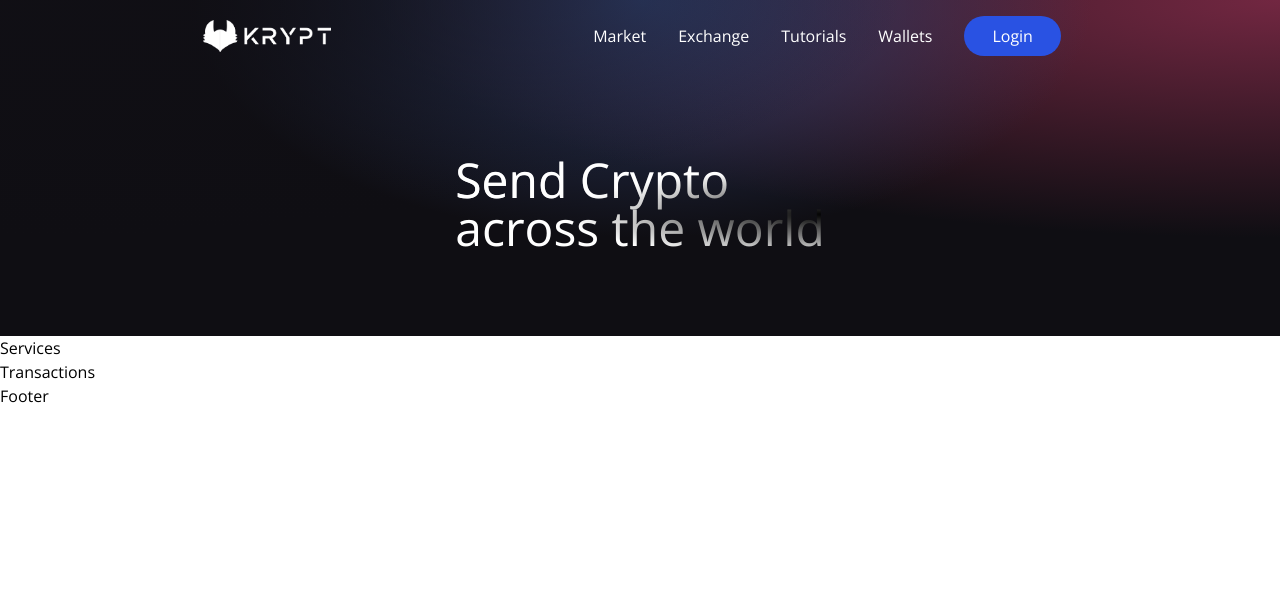
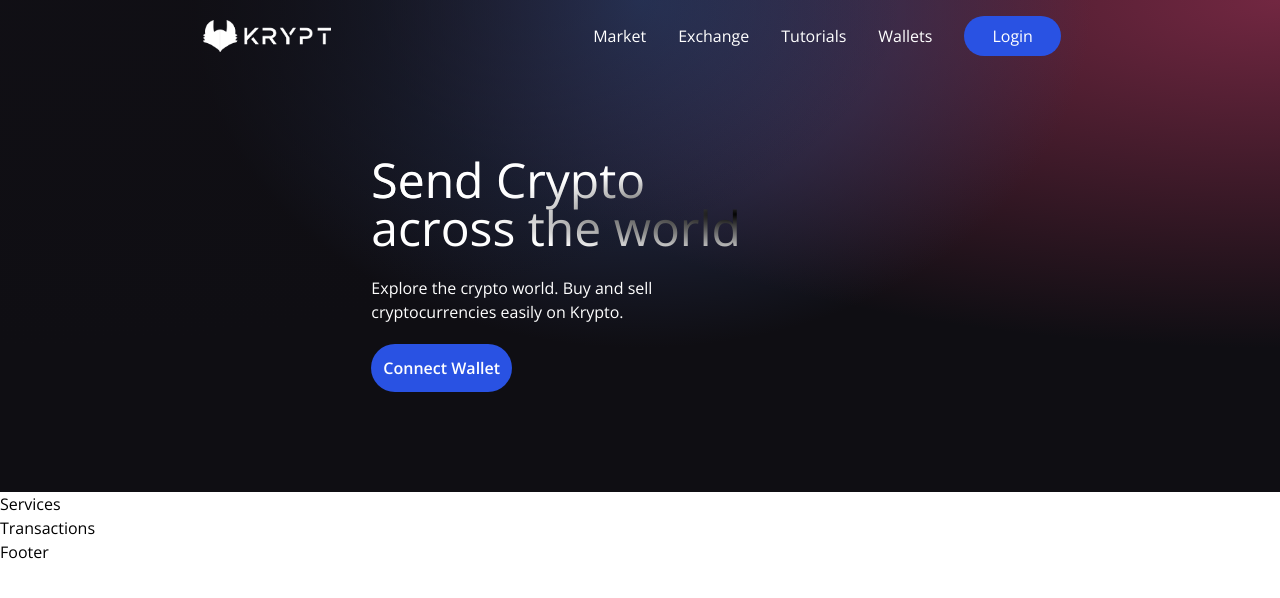
Before and after one commit to dmitridrozdov/web3.0, a React (Vite) app in the folder client/: page / in a window 1280 px wide. Shown: the top 598 px of the page. Built offline with nearby package versions, Linux system fonts and the light colour scheme.

Commit message:
Update Welcome.jsx

```diff
--- a/client/src/components/Welcome.jsx
+++ b/client/src/components/Welcome.jsx
@@ -21,6 +21,22 @@
 );
 
 const Welcome = () => {
+  // const { currentAccount, connectWallet, handleChange, sendTransaction, formData, isLoading } = useContext(TransactionContext);
+
+  // const handleSubmit = (e) => {
+  //   const { addressTo, amount, keyword, message } = formData;
+
+  //   e.preventDefault();
+
+  //   if (!addressTo || !amount || !keyword || !message) return;
+
+  //   sendTransaction();
+  // };
+
+  const connectWallet = () => {
+
+  }
+
   return (
     <div className="flex w-full justify-center items-center">
       <div className="flex mf:flex-row flex-col items-start justify-between md:p-20 py-12 px-4">
@@ -28,6 +44,21 @@
           <h1 className="text-3xl sm:text-5xl text-white text-gradient py-1">
             Send Crypto <br /> across the world
           </h1>
+          <p className="text-left mt-5 text-white font-light md:w-9/12 w-11/12 text-base">
+            Explore the crypto world. Buy and sell cryptocurrencies easily on Krypto.
+          </p>
+          {/* {!currentAccount && ( */}
+            <button
+              type="button"
+              onClick={connectWallet}
+              className="flex flex-row justify-center items-center my-5 bg-[#2952e3] p-3 rounded-full cursor-pointer hover:bg-[#2546bd]"
+            >
+              {/* <AiFillPlayCircle className="text-white mr-2" /> */}
+              <p className="text-white text-base font-semibold">
+                Connect Wallet
+              </p>
+            </button>
+          {/* )} */}
         </div>
       </div>
     </div>
```
